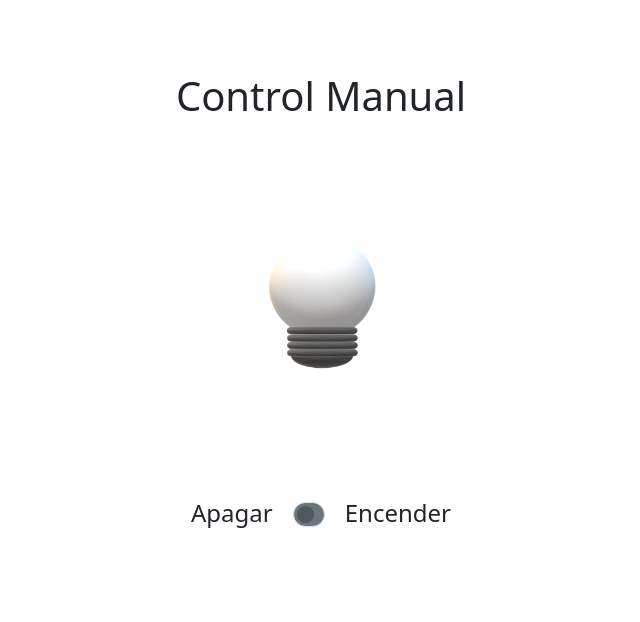
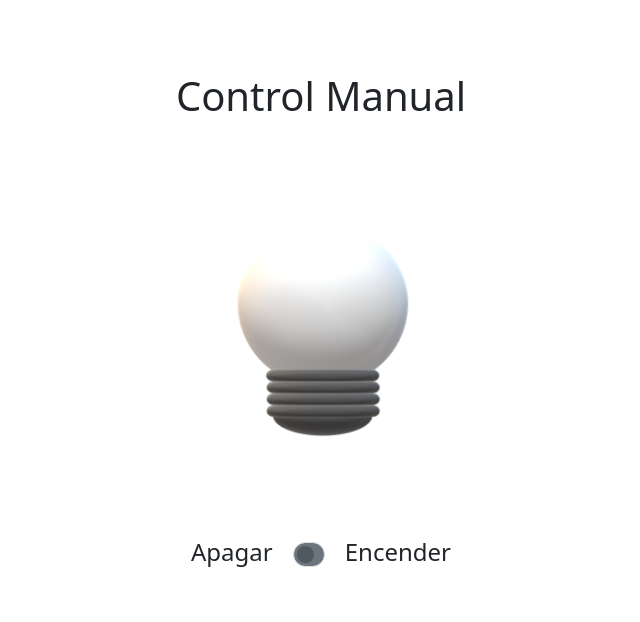
Before and after one commit to RamonLGDaw/flask_pyLightControl, a Flask app: page / in a window 1280 px wide. Shown: the part 56-678 px from the top of the page, without its empty margins (319-959 px from the left). Run offline with Flask 3, Linux system fonts and the light colour scheme.

Commit message:
medida bombilla

```diff
--- a/templates/index.html
+++ b/templates/index.html
@@ -5,15 +5,15 @@
 <div class="container mt-4 text-center">
     <h1 class="my-5">Control Manual</h1>
 
-    <div class="d-flex flex-column align-items-center my-5">
+    <div class="d-flex flex-column align-items-center my-4">
         <!-- Imagen de la bombilla -->
         <img id="bulbImage" src="{{ url_for('static', filename='bulb_off.png') }}"
-             alt="Bombilla apagada" width="600" style="width: 500px; height: auto;">
+             alt="Bombilla apagada" width="600" style="width: 800px; height: auto;">
 
         <!-- Switch deslizante centrado debajo de la bombilla -->
-        <div class="d-flex align-items-center my-5">
+        <div class="d-flex align-items-center my-4">
             <span class="fs-4 me-3">Apagar</span>
-            <div class="form-check form-switch my-5">
+            <div class="form-check form-switch my-4">
                 <input class="form-check-input custom-switch" type="checkbox" id="ledSwitch" onchange="toggleLED()">
             </div>
             <span class="fs-4 ms-3">Encender</span>
```
